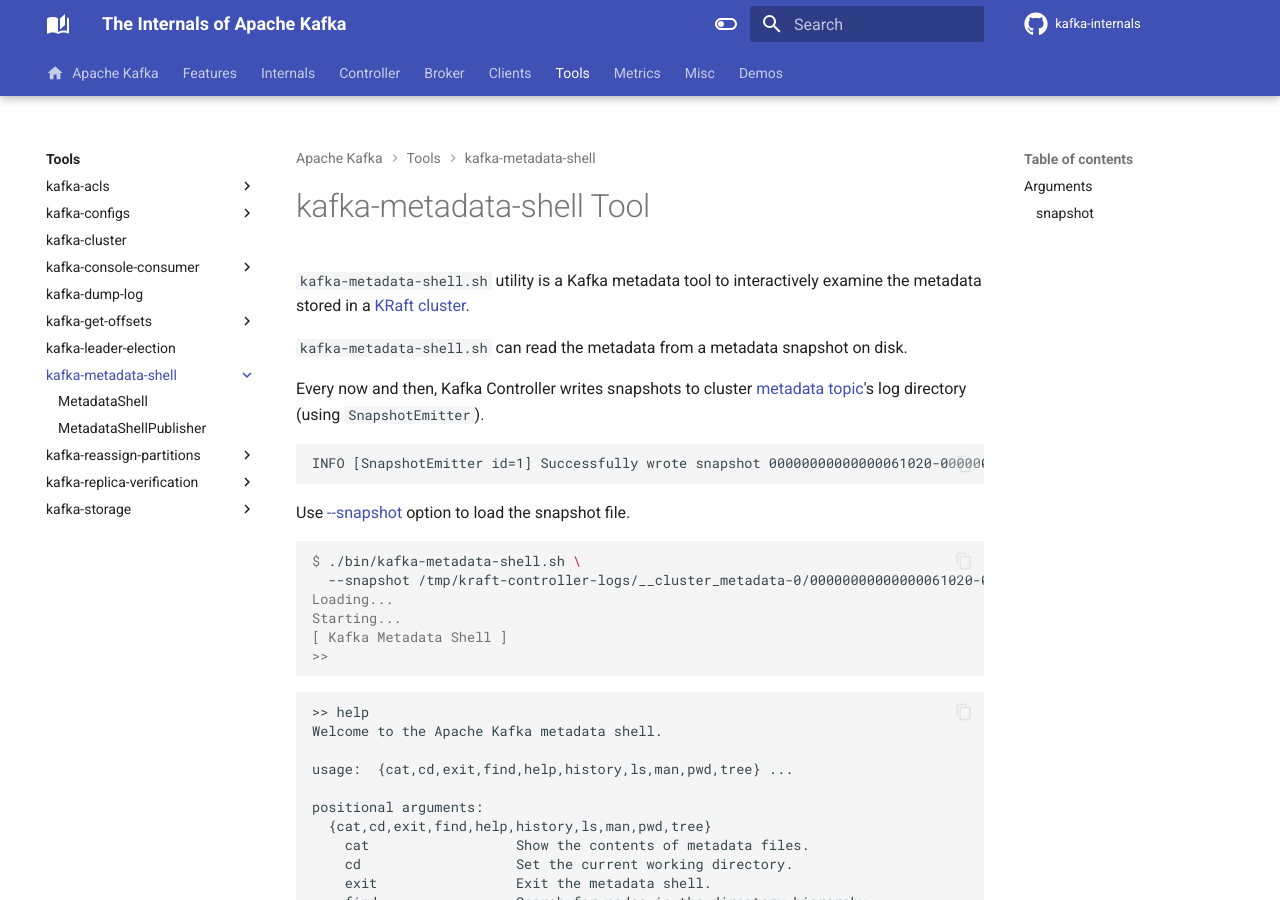
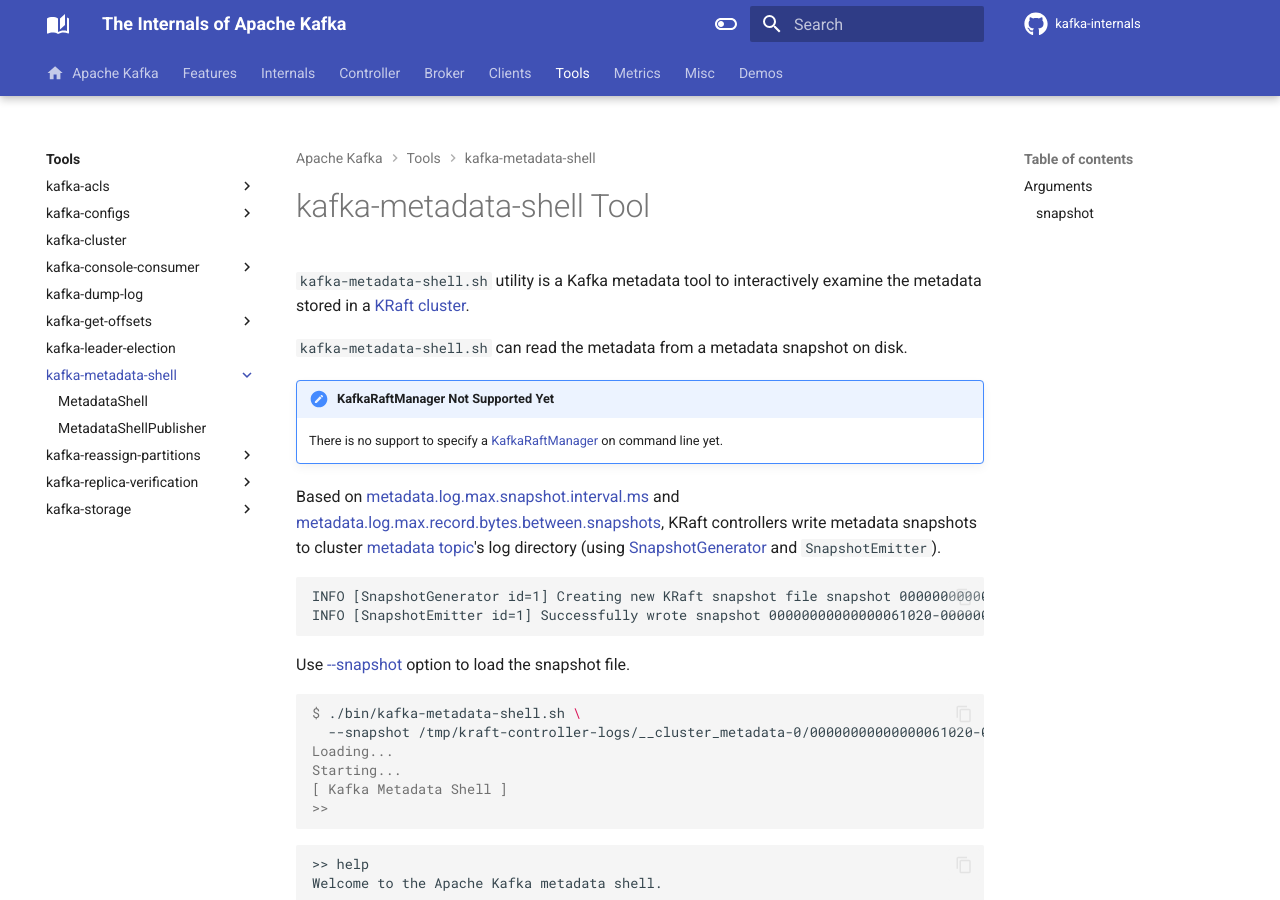
Before and after one commit to japila-books/kafka-internals, an MkDocs documentation site: the page built from docs/tools/kafka-metadata-shell/index.md, in a window 1280 px wide and 900 px high. Built offline with MkDocs 1.6.1 and Material for MkDocs 9.7.7, drawn with Linux system fonts in a browser that asks for light colours; comment, search, counter and statistics services are not loaded.

Commit message:
kafka-metadata-shell and no support for KafkaRaftManager

````diff
--- a/docs/tools/kafka-metadata-shell/index.md
+++ b/docs/tools/kafka-metadata-shell/index.md
@@ -4,9 +4,13 @@
 
 `kafka-metadata-shell.sh` can read the metadata from a metadata snapshot on disk.
 
-Every now and then, Kafka Controller writes snapshots to cluster [metadata topic](../../kraft/index.md)'s log directory (using `SnapshotEmitter`).
+!!! note "KafkaRaftManager Not Supported Yet"
+    There is no support to specify a [KafkaRaftManager](../../kraft/KafkaRaftManager.md) on command line yet.
+
+Based on [metadata.log.max.snapshot.interval.ms](../../KafkaConfig.md#metadata.log.max.snapshot.interval.ms) and [metadata.log.max.record.bytes.between.snapshots](../../KafkaConfig.md#metadata.log.max.record.bytes.between.snapshots), KRaft controllers write metadata snapshots to cluster [metadata topic](../../kraft/index.md)'s log directory (using [SnapshotGenerator](../../metadata/SnapshotGenerator.md) and `SnapshotEmitter`).
 
 ```text
+INFO [SnapshotGenerator id=1] Creating new KRaft snapshot file snapshot 00000000000000061020-0000000002 because we have waited at least 60 minute(s).
 INFO [SnapshotEmitter id=1] Successfully wrote snapshot 00000000000000061020-0000000002
 ```
 
````
